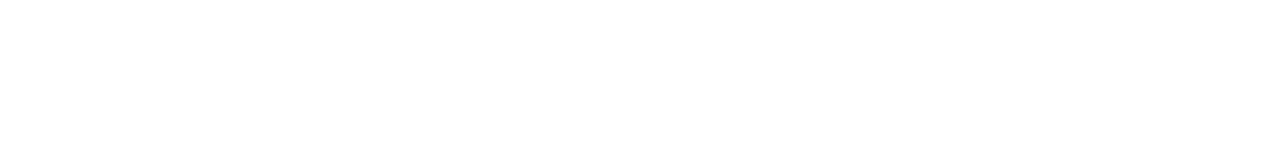
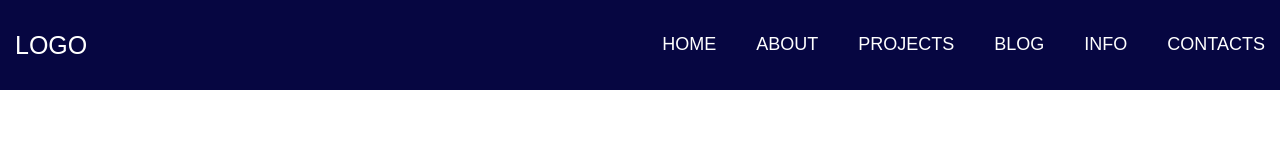
Before and after one commit to programer1983/lauoyt-lending-base-all, a plain HTML site: page index.html in a window 1280 px wide. Drawn offline with Linux system fonts and the light colour scheme.

Commit message:
create  header wirh  drop-down  menu

```diff
--- /dev/null
+++ b/css/header.css
@@ -0,0 +1,78 @@
+.header {
+    position: fixed;
+    top: 0;
+    left: 0;
+    right: 0;
+    background-color: rgb(6, 6, 65);
+    padding: 30px 0;
+}
+
+.header__inner {
+    display: flex;
+    justify-content: space-between;
+    align-items: center;
+}
+
+.logo {
+    font-size: 25px;
+    color: var(--whiteColor);
+    transition: all 0.5s ease;
+}
+
+.logo:hover {
+    transform: scale(1.1);
+}
+
+.nav {}
+
+.nav__list {
+    display: flex;
+    align-items: center;
+    column-gap: 40px;
+}
+
+.nav__item {
+    position: relative;
+}
+
+.nav .nav__list .nav__item:hover > .nav__item-list {
+    display: block;
+}
+
+.nav .nav__list .nav__item .nav__item-list .nav__item-item:hover > .nav__item-list {
+    display: block;
+}
+
+.nav__link,
+.nav__item-link {
+    color: var(--whiteColor);
+    text-transform: uppercase;
+    font-weight: 500;
+    font-size: 18px;
+    transition: all 1s ease;
+}
+
+.nav__link:hover {
+    text-decoration: underline;
+}
+
+.nav__item-link:hover {
+    text-decoration: underline;
+}
+
+.nav__item-list {
+    position: absolute;
+    background-color: rgb(6, 6, 65);
+    left: 0;
+    padding: 20px;
+    display: none;
+    width: 200px;
+}
+
+.nav__item-list--sub {
+    left: 130px;
+}
+
+.nav__item-item {
+    margin-bottom: 20px;
+}
--- a/css/reset.css
+++ b/css/reset.css
@@ -27,8 +27,6 @@ html, body {
     height: 100%;
     width: 100%;
     font-size: 100%;
-    line-height: 1;
-    font-size: 14px;
     -ms-text-size-adjust: 100%;
     -moz-text-size-adjust: 100%;
     -webkit-text-size-adjust: 100%;
--- a/css/style.css
+++ b/css/style.css
@@ -1 +1,28 @@
-@import "./reset.css"
+@import "./reset.css";
+@import "./header.css";
+
+:root {
+    --whiteColor: #fff;
+    --blackColor: #000;
+    --fontSize: 16px;
+    --fontWeight: 400;
+    --lineHeight: 1.2;
+}
+
+.container {
+    max-width: 1430px;
+    padding: 0 15px;
+    margin: 0 auto;
+}
+
+body {
+    font-family: sans-serif;
+    color: var(--blackColor);
+    font-size: var(--fontSize);
+    font-weight: var(--fontWeight);
+    line-height: var(--lineHeight);
+}
+
+a {
+    color: #000;
+}
--- a/index.html
+++ b/index.html
@@ -8,6 +8,41 @@
     <title>Project</title>
 </head>
 <body>
+    <div class="wrapper">
+        <div class="header">
+            <div class="container">
+                <div class="header__inner">
+                    <a class="logo" href="#">LOGO</a>
+                    <nav class="nav">
+                        <ul class="nav__list">
+                            <li class="nav__item"><a class="nav__link" href="#">Home</a></li>
+                            <li class="nav__item"><a class="nav__link" href="#">About</a></li>
+                            <li class="nav__item"><a class="nav__link" href="#">Projects</a>
+                                <ul class="nav__item-list">
+                                    <li class="nav__item-item"><a class="nav__item-link" href="#">React</a></li>
+                                    <li class="nav__item-item"><a class="nav__item-link" href="#">NextJS</a></li>
+                                    <li class="nav__item-item"><a class="nav__item-link" href="#">JavaScript</a>
+                                        <ul class="nav__item-list nav__item-list--sub">
+                                            <li class="nav__item-item"><a class="nav__item-link" href="#">JQuery</a></li>
+                                            <li class="nav__item-item"><a class="nav__item-link" href="#">JS Native</a></li>
+                                        </ul>
+                                    </li>
+                                </ul>
+                            </li>
+                            <li class="nav__item"><a class="nav__link" href="#">Blog</a></li>
+                            <li class="nav__item"><a class="nav__link" href="#">Info</a>
+                                <ul class="nav__item-list">
+                                    <li class="nav__item-item"><a class="nav__item-link" href="#">Programming</a></li>
+                                    <li class="nav__item-item"><a class="nav__item-link" href="#">Design</a></li>
+                                </ul>
+                            </li>
+                            <li class="nav__item"><a class="nav__link" href="#">Contacts</a></li>
+                        </ul>
+                    </nav>
+                </div>
+            </div>
+        </div>
+    </div>
 
 
     <script src="./js/main.js"></script>
```
